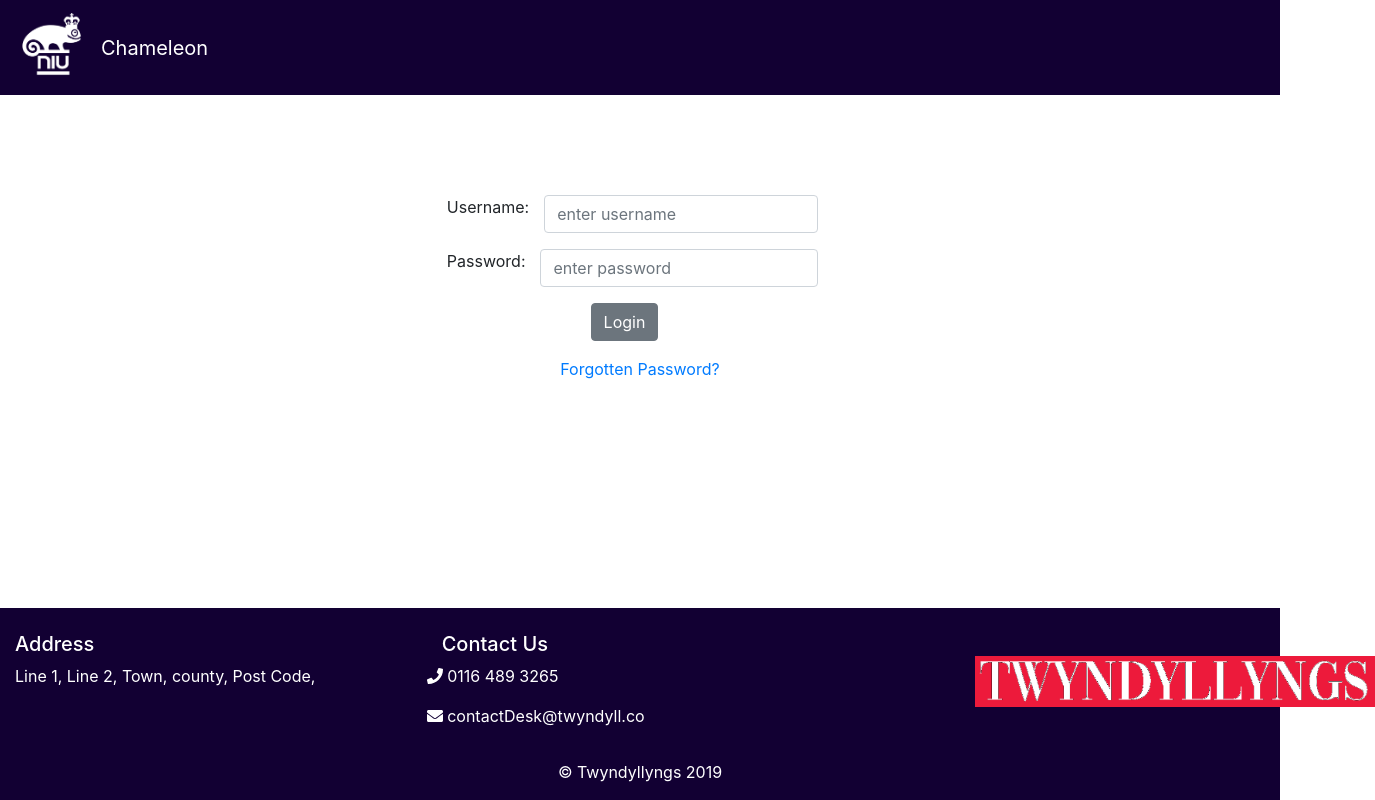
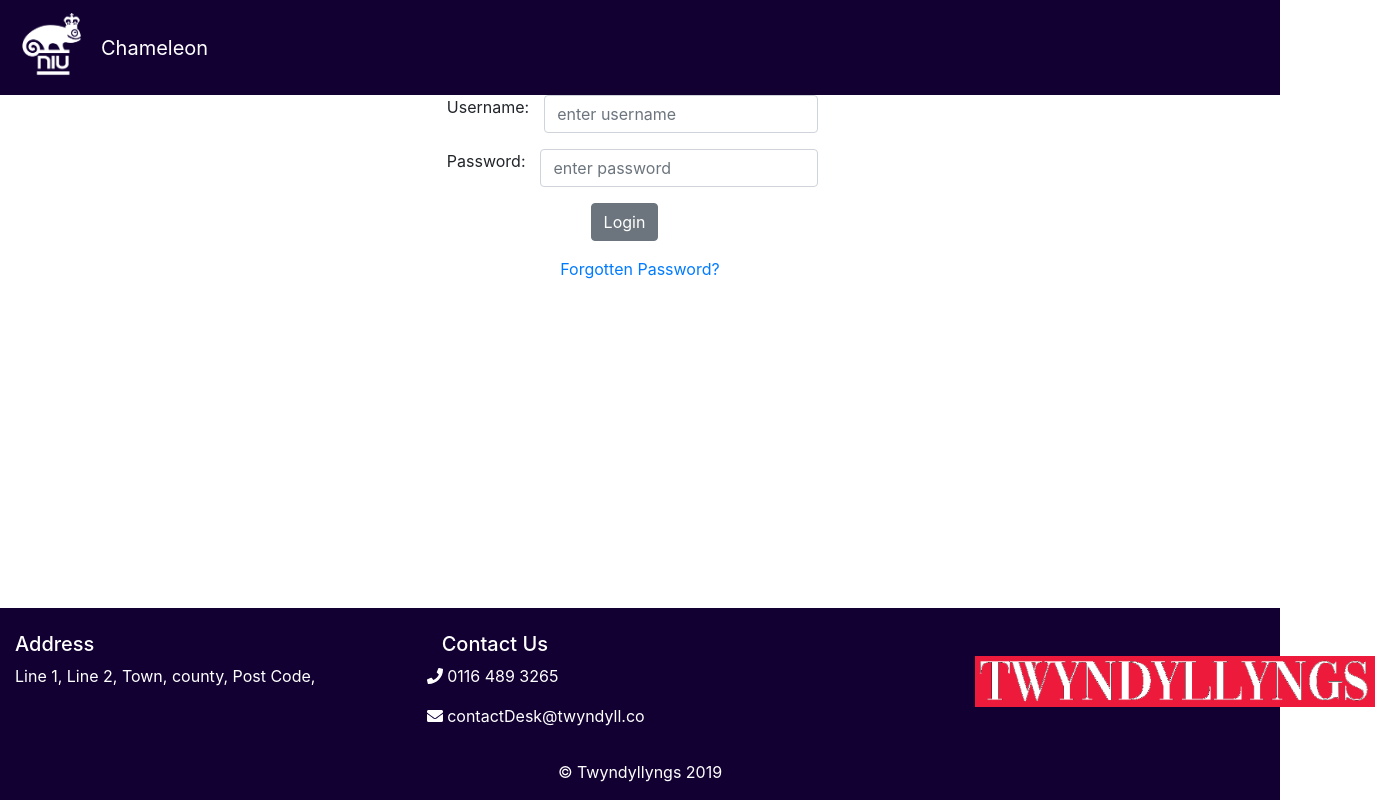
Before and after one commit to Monika-Mistry/Twyndyllyngs, a React (Create React App) app in the folder frontend/: page / in a window 1280 px wide. Shown: the whole page, 1375 px wide, since content can reach past the window. Built offline with nearby package versions, Linux system fonts and the light colour scheme.

Commit message:
footer fix

```diff
--- a/frontend/src/Components/subcomponents/Login.js
+++ b/frontend/src/Components/subcomponents/Login.js
@@ -41,7 +41,7 @@ export class Login extends Component {
         }
         return (
             <div>
-            <div className="container chameleon-body login-form">
+            <div className="container login-form">
                 <Form onSubmit={this.login} className="search-form">
                     <FormGroup row>
                     <Label for="username">Username:</Label>
--- a/frontend/src/Components/subcomponents/NavBar.js
+++ b/frontend/src/Components/subcomponents/NavBar.js
@@ -62,7 +62,7 @@ export class NavBar extends Component {
         } else if (this.props.currentUser === "auditor") {
             user = "/auditor"
             barItems = [
-                <Nav className="ml-auto" navbar key="auditor">
+                <Nav className="ml-auto chameleon-navbar" navbar key="auditor">
                     <NavItem>
                         <NavLink tag={RRNavLink} to='./CreateAnalyst'>
                             <p>Create Analyst</p>
--- a/frontend/src/index.css
+++ b/frontend/src/index.css
@@ -55,8 +55,8 @@ code {
   font-family: "Montserrat", sans-serif;
 }
 
-.chameleon-body {
-  padding-top: 100px;
+.chameleon-navbar {
+  padding-bottom: 100px;
 }
 
 .login-form{
@@ -67,7 +67,7 @@ code {
 
 
 .footer {
-  position: absolute;
+  position: fixed;
   bottom: 0;
   width: 100%;
 }
```
